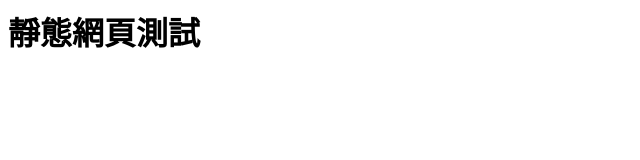
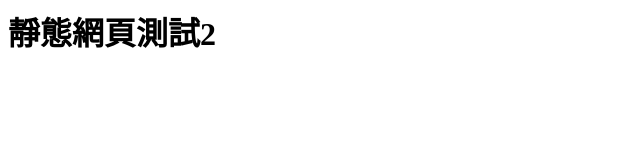
Before and after one commit to pcop/pcop.github.io, a plain HTML site: page index.htm in a window 1280 px wide. Shown: the full height of the page, 0-640 px from the left. Drawn offline with Linux system fonts and the light colour scheme.

Commit message:
網頁類容微調

```diff
--- a/index.htm
+++ b/index.htm
@@ -1 +1 @@
-<h1>靜態網頁測試</h1>
+<h1>靜態網頁測試2</h1>
```
